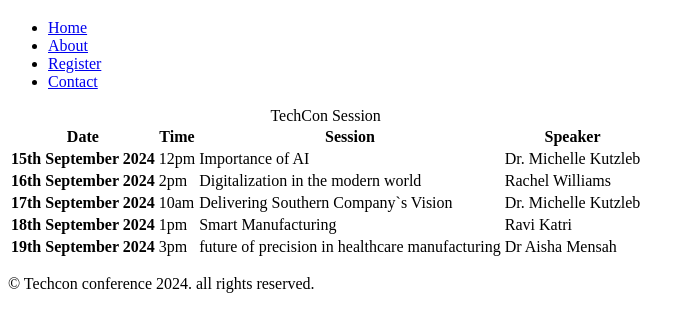
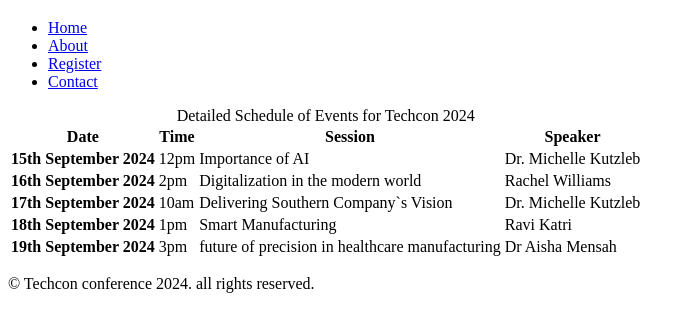
Before and after one commit to lifeofchurchill/TechCon_HTML, a plain HTML site: page techcon_website/schedule.html in a window 1280 px wide. Shown: the part 61-392 px from the top of the page, without its empty margins (0-695 px from the left). Drawn offline with Linux system fonts and the light colour scheme.

Commit message:
updated the footer and caption

```diff
--- a/techcon_website/schedule.html
+++ b/techcon_website/schedule.html
@@ -16,8 +16,9 @@
                 </ul>
             </nav>
         </header>
+        <main>
             <table>
-            <caption>TechCon Session</caption>
+                <caption>Detailed Schedule of Events for Techcon 2024</caption>
                 <thead>
                     <tr>
                         <th scope="col">Date</th>
@@ -59,6 +60,7 @@
                     </tr>
                 </tbody>
              </table>
+        </main>
     </body>
     <footer>
         <p>
```
Lines whose indentation alone changed are shown as unchanged.
